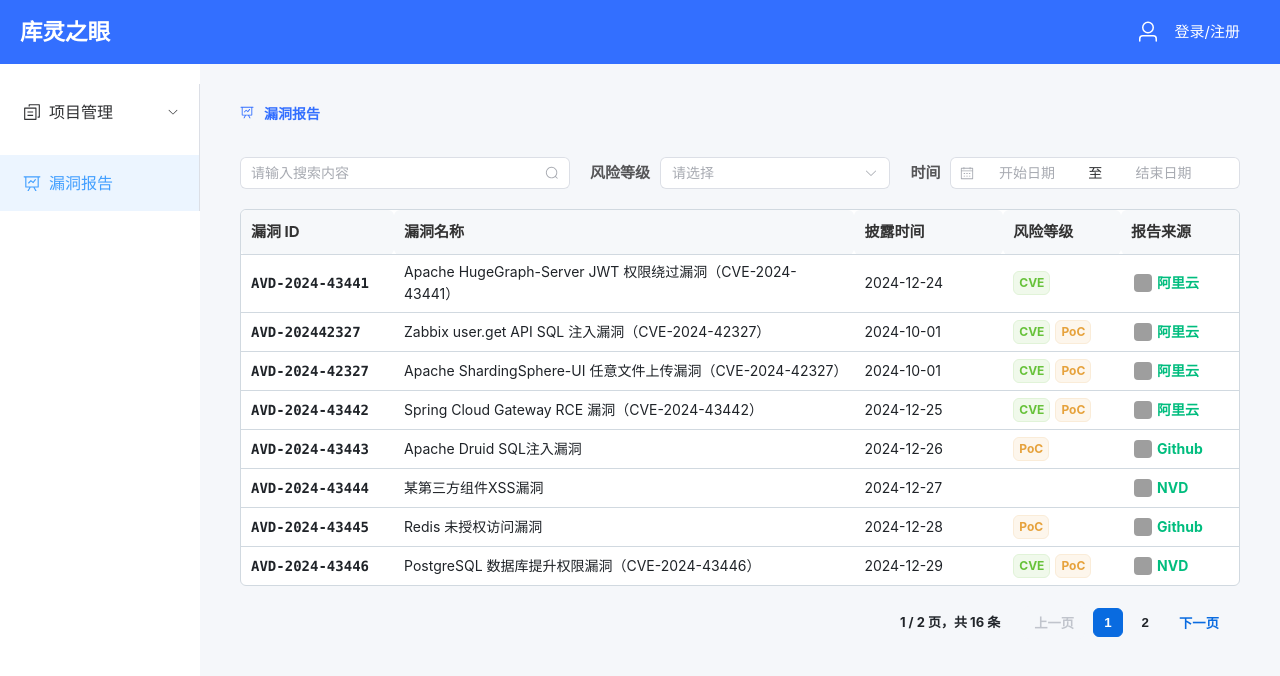
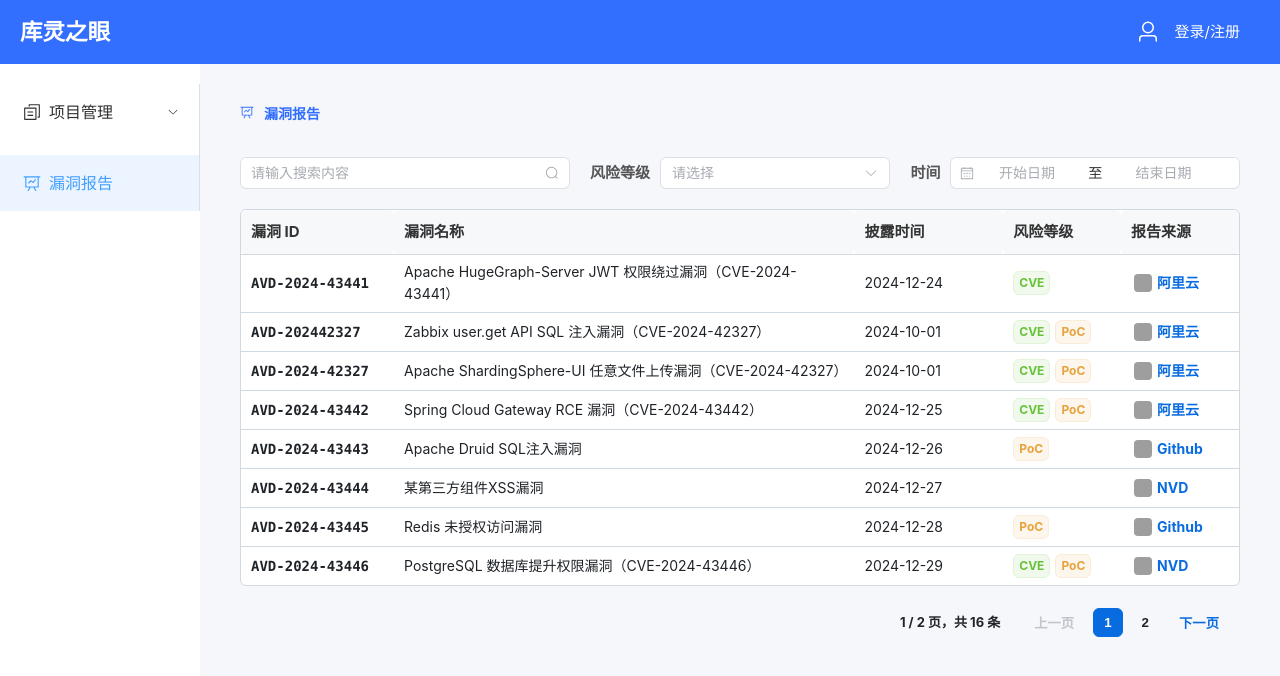
Before and after one commit to 1-211250191/software_security_fronted, a Vue app in the folder VulSystem/: page /reports in a window 1280 px wide. Shown: the top 676 px of the page. Built offline with nearby package versions, Linux system fonts and the light colour scheme; grey boxes are pictures that could not be loaded; the HTML template or start-up script is replaced by a standard one.

Commit message:
fixed: minor bugs.

```diff
--- a/VulSystem/src/components/Danger/ReportList.vue
+++ b/VulSystem/src/components/Danger/ReportList.vue
@@ -2,7 +2,7 @@
 import type { ReportInfo } from './const';
 import HighlightSearch from "@/components/text/HighlightSearch.vue";
 import {getSourceIcon, getSourceName} from "../../utils/parseSource.ts";
-import { ref, computed } from 'vue';
+import { ref, computed, watch } from 'vue';
 
 const props = defineProps<{
   reportInfoList: ReportInfo[]
@@ -40,6 +40,10 @@ const displayedPages = computed(() => {
   return pages
 })
 
+// reset current page when list changes
+watch(() => props.reportInfoList, () => {
+  currentPage.value = 1
+})
 
 </script>
 
@@ -170,6 +174,7 @@ const displayedPages = computed(() => {
   font-size: 14px;
   line-height: 20px;
   font-weight: bold;
+  color: #096be0;
 }
 
 .danger-card-table {
```
